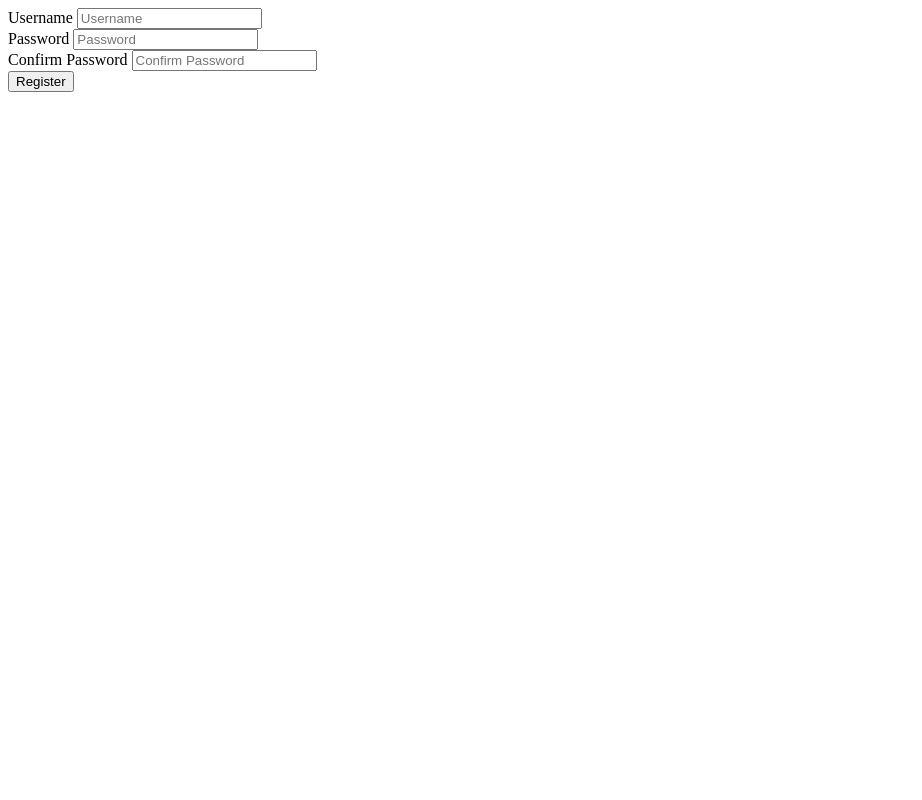
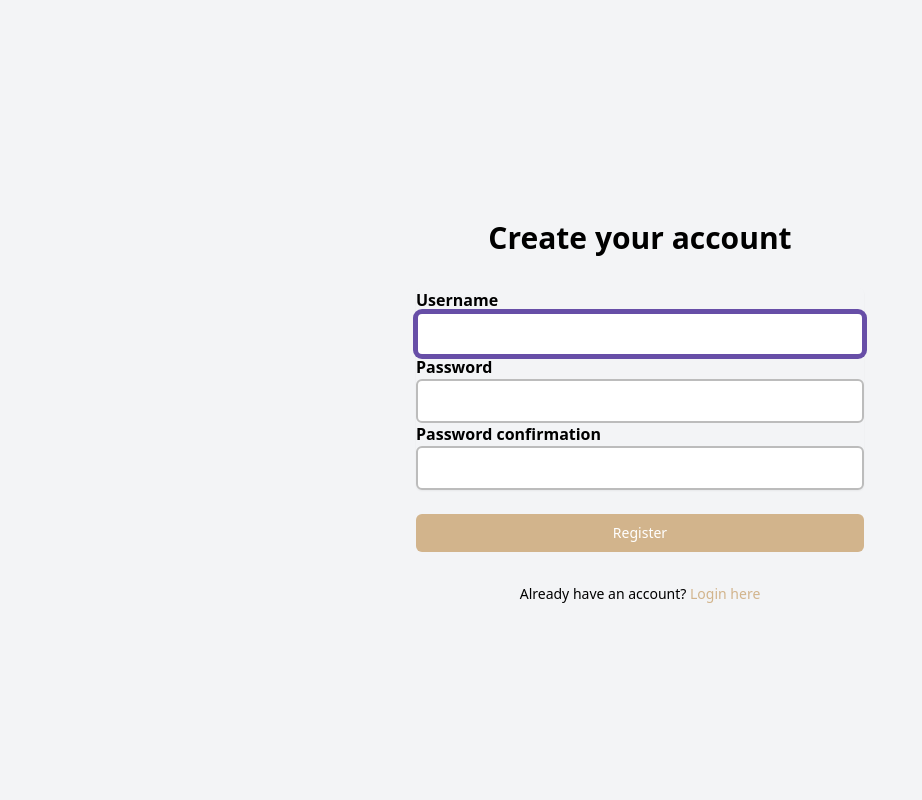
Before and after one commit to nsrnannaisha/Truby-PBP, a Django app: page /register/ in a window 1280 px wide. Shown: the whole page, without its empty margins (0-922 px from the left). Run offline with Django 5.2, Linux system fonts and the light colour scheme; some libraries are stand-ins or nearby versions.

Commit message:
register fixed

```diff
--- a/main/templates/register.html
+++ b/main/templates/register.html
@@ -1,27 +1,70 @@
-<form class="mt-6 space-y-6" method="POST">
-  {% csrf_token %}
-  <input type="hidden" name="remember" value="true">
+{% extends 'base.html' %}
 
-  <div class="rounded-md shadow-sm">
-      <div class="mb-4">
-          <label for="username" class="mb-1 font-semibold text-black">Username</label>
-          <input id="username" name="username" type="text" required class="appearance-none rounded-md block w-full px-3 py-2 border border-gray-300 placeholder-gray-500 text-gray-900 focus:outline-none focus:ring-2 focus:ring-[#D2B48C] focus:border-[#D2B48C] sm:text-sm" placeholder="Username">
+{% block meta %}
+<title>Register</title>
+{% endblock meta %}
+
+{% block content %}
+<div class="min-h-screen flex items-center justify-center bg-gray-100 py-12 px-4 sm:px-6 lg:px-8">
+  <div class="max-w-md w-full space-y-8 form-style">
+    <div>
+      <h2 class="mt-6 text-center text-3xl font-extrabold text-black">
+        Create your account
+      </h2>
+    </div>
+    <form class="mt-8 space-y-6" method="POST">
+      {% csrf_token %}
+      <input type="hidden" name="remember" value="true">
+      <div class="rounded-md shadow-sm -space-y-px">
+        {% for field in form %}
+          <div class="{% if not forloop.first %}mt-4{% endif %}">
+            <label for="{{ field.id_for_label }}" class="mb-2 font-semibold text-black">
+              {{ field.label }}
+            </label>
+            <div class="relative">
+              {{ field }}
+              <div class="absolute inset-y-0 right-0 pr-3 flex items-center pointer-events-none">
+                {% if field.errors %}
+                  <svg class="h-5 w-5 text-white-500" fill="currentColor" viewBox="0 0 20 20">
+                    <path fill-rule="evenodd" d="M18 10a8 8 0 11-16 0 8 8 0 0116 0zm-7 4a1 1 0 11-2 0 1 1 0 012 0zm-1-9a1 1 0 00-1 1v4a1 1 0 102 0V6a1 1 0 00-1-1z" clip-rule="evenodd" />
+                  </svg>
+                {% endif %}
+              </div>
+            </div>
+            {% if field.errors %}
+              {% for error in field.errors %}
+                <p class="mt-1 text-sm text-white-600">{{ error }}</p>
+              {% endfor %}
+            {% endif %}
+          </div>
+        {% endfor %}
       </div>
 
-      <div class="mb-4">
-          <label for="password" class="mb-1 font-semibold text-black">Password</label>
-          <input id="password" name="password1" type="password" required class="appearance-none rounded-md block w-full px-3 py-2 border border-gray-300 placeholder-gray-500 text-gray-900 focus:outline-none focus:ring-2 focus:ring-[#D2B48C] focus:border-[#D2B48C] sm:text-sm" placeholder="Password">
+      <div>
+        <button type="submit" class="group relative w-full flex justify-center py-2 px-4 border border-transparent text-sm font-medium rounded-md text-white bg-[#D2B48C] hover:bg-[#C2A17A] focus:outline-none focus:ring-2 focus:ring-offset-2 focus:ring-[#B59D66]">
+          Register
+        </button>
       </div>
+    </form>
 
-      <div class="mb-4">
-          <label for="password_confirm" class="mb-1 font-semibold text-black">Confirm Password</label>
-          <input id="password_confirm" name="password2" type="password" required class="appearance-none rounded-md block w-full px-3 py-2 border border-gray-300 placeholder-gray-500 text-gray-900 focus:outline-none focus:ring-2 focus:ring-[#D2B48C] focus:border-[#D2B48C] sm:text-sm" placeholder="Confirm Password">
+    {% if messages %}
+    <div class="mt-4">
+      {% for message in messages %}
+      <div class="bg-black-100 border border-white-400 text-white-700 px-4 py-3 rounded relative" role="alert">
+        <span class="block sm:inline">{{ message }}</span>
       </div>
+      {% endfor %}
+    </div>
+    {% endif %}
+
+    <div class="text-center mt-4">
+      <p class="text-sm text-black">
+        Already have an account?
+        <a href="{% url 'main:login' %}" class="font-medium text-[#D2B48C] hover:text-[#C2A37A]">
+          Login here
+        </a>
+      </p>
+    </div>
   </div>
-
-  <div>
-      <button type="submit" class="group relative w-full flex justify-center py-2 px-4 border border-transparent text-sm font-medium rounded-md text-white bg-[#D2B48C] hover:bg-[#C2A77A] focus:ring-[#D2B48C] focus:border-[#D2B48C]">
-          Register
-      </button>
-  </div>
-</form>
+</div>
+{% endblock content %}
--- a/main/views.py
+++ b/main/views.py
@@ -55,17 +55,16 @@
     return HttpResponse(serializers.serialize("json", data), content_type="application/json")
 
 def register(request):
+    form = UserCreationForm()
+
     if request.method == "POST":
         form = UserCreationForm(request.POST)
         if form.is_valid():
             form.save()
             messages.success(request, 'Your account has been successfully created!')
-            print(f'User created: {request.user.username.username}')
             return redirect('main:login')
-    else:
-        form = UserCreationForm()
 
-    context = {'form': form}
+    context = {'form':form}
     return render(request, 'register.html', context)
 
 
```
